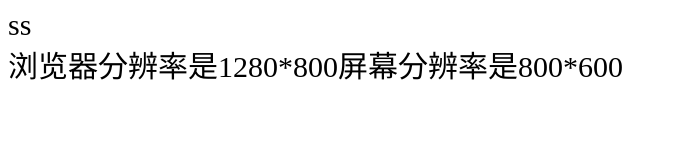
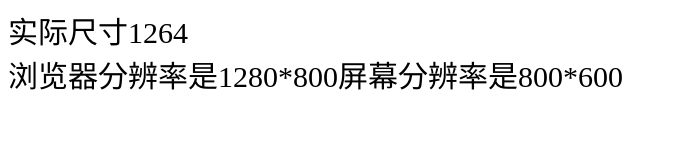
Before and after one commit to ajyx/shouji, a plain HTML site: page index.html in a window 1280 px wide. Shown: the whole page, without its empty margins (0-676 px from the left). Drawn offline with Linux system fonts and the light colour scheme.

Commit message:
Update index.html

```diff
--- a/index.html
+++ b/index.html
@@ -9,7 +9,7 @@
 
 
 
-         alert("实际尺寸"+$("div").width())
+         $("div").html("实际尺寸"+$("div").width())
 
        })
 
```
